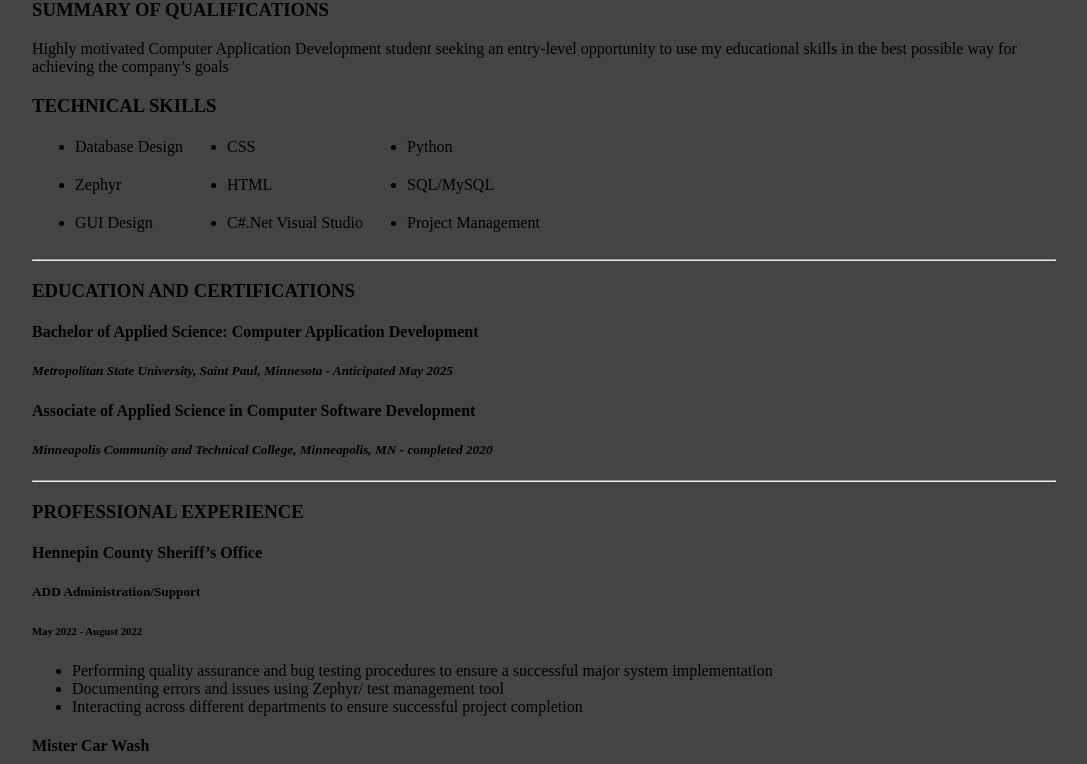
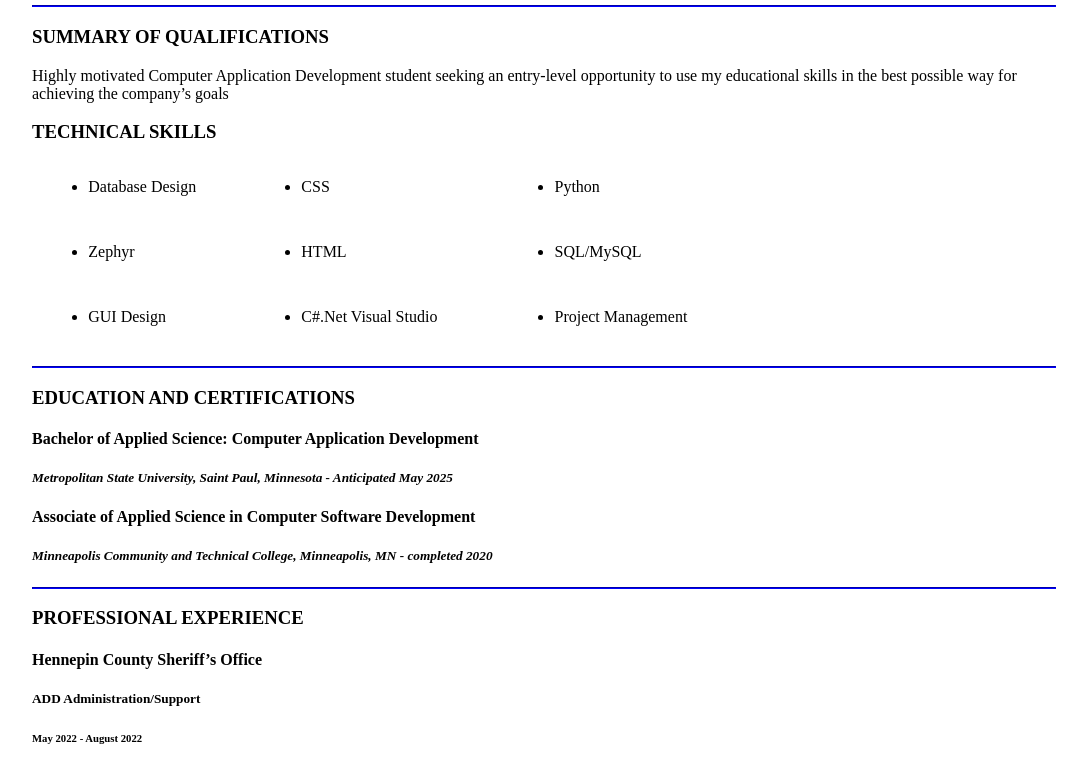
Before and after one commit to mekdeshub123/mekdeshub123.github.io, a plain HTML site: page index.html in a window 1280 px wide. Shown: the part 222-986 px from the top of the page, without its empty margins (96-1183 px from the left). Drawn offline with Linux system fonts and the light colour scheme.

Commit message:
Update style.css

```diff
--- a/style.css
+++ b/style.css
@@ -1,8 +1,12 @@
 
 body{
-	background-color: #444444;
+	background-color: white;
+	color: black;
 	color-family: Arial, Hlvetica, sans-serif;
-	margin: 10%;
+	margin: 10% 10%;
+
+
+
 }
 .exp-header{
 	text-align: center;
@@ -11,3 +15,15 @@
 	border-bottom: 1px solid #dddddd;
 	background-color:rgba(0,0,0,0.1);
 }
+tr{
+	padding-bottom: 2%;
+}
+td{
+	padding: 2%;
+}
+table{
+	width: 70%;
+}
+hr{
+	border-color: blue;
+}
```
